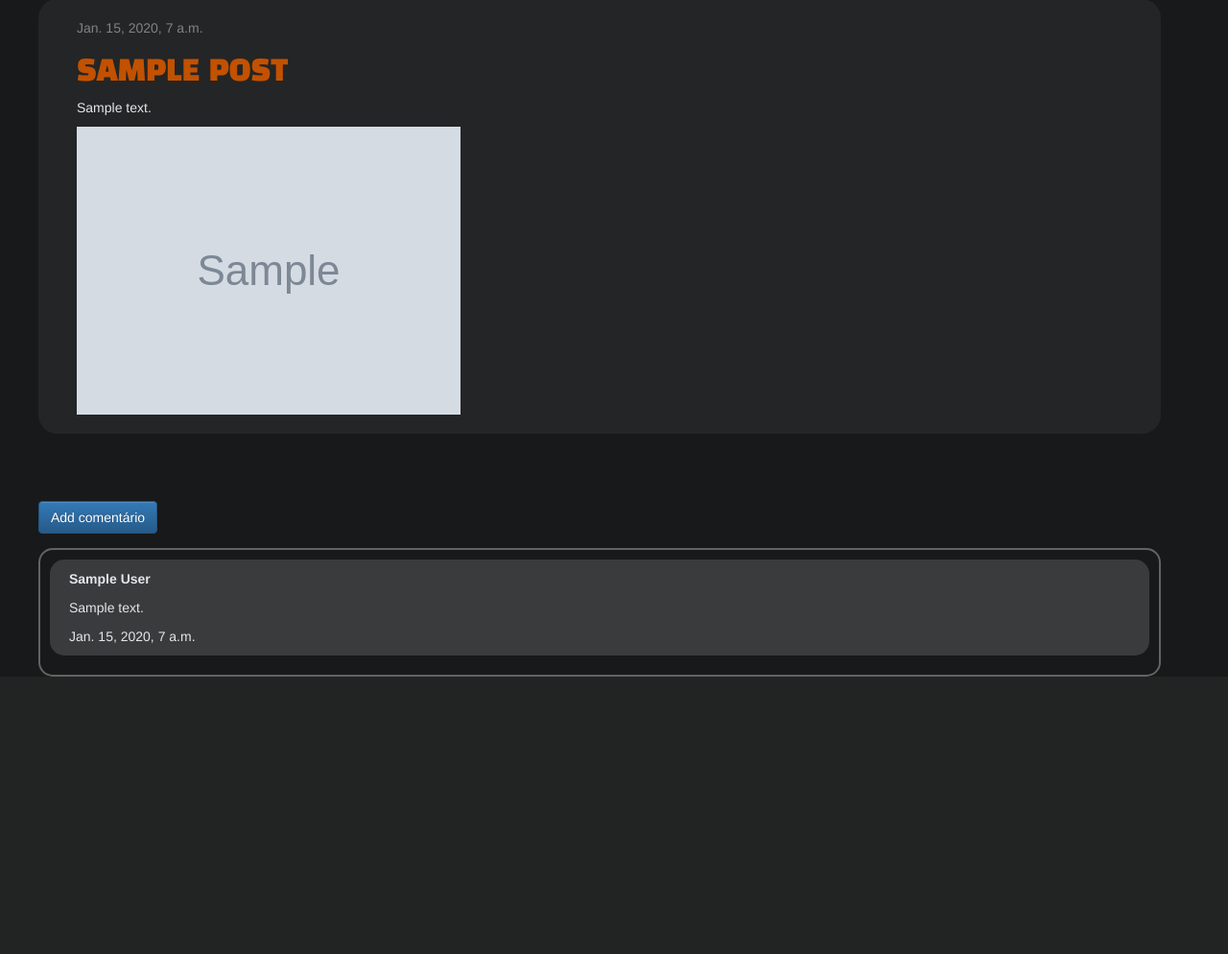
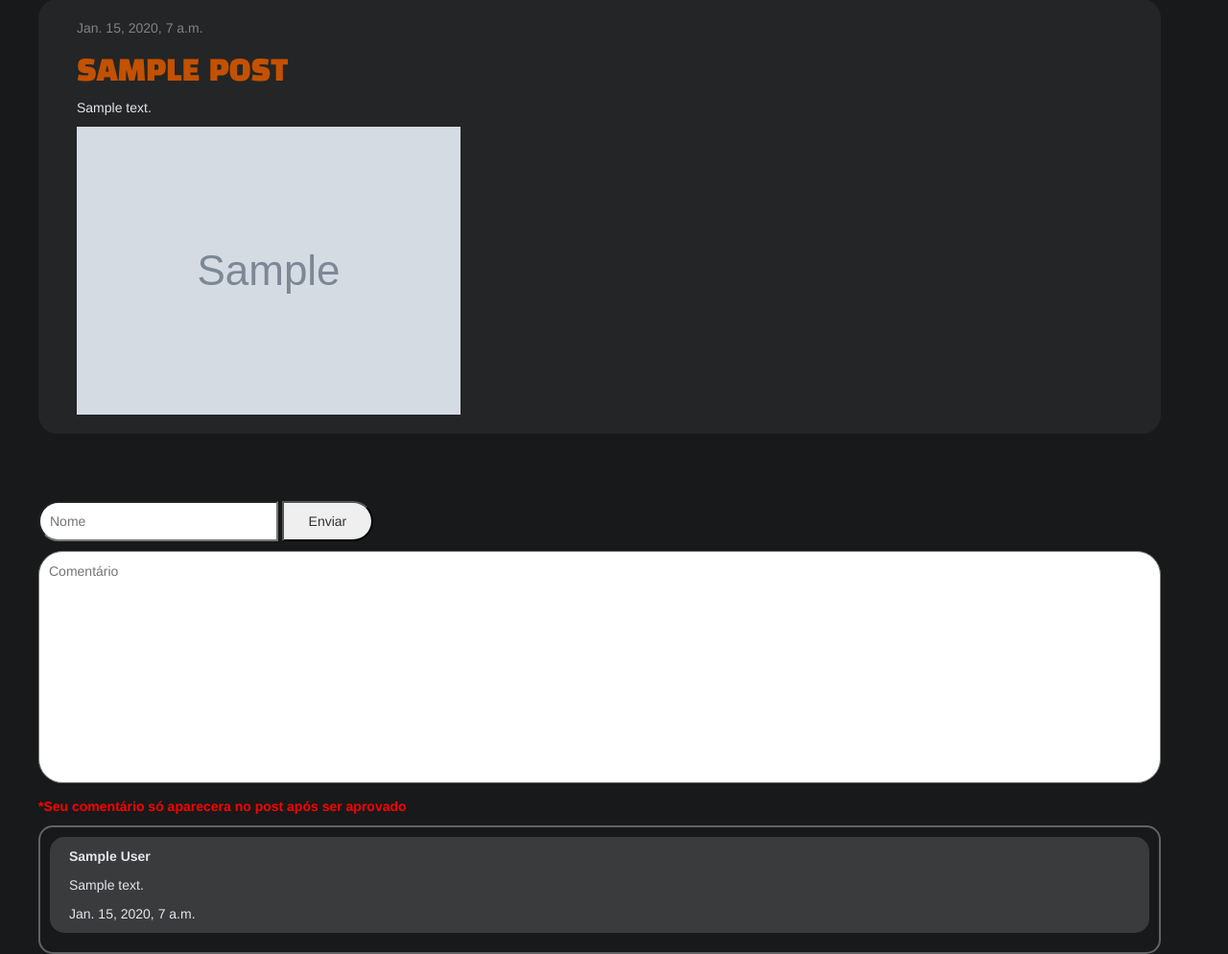
Before and after one commit to Italo-Carvalho/django-blog, a Django app: page /post/1/ in a window 1280 px wide. Shown: the part 175-1169 px from the top of the page at 96% size. Before the commit the page ends 880 px from the top, so only its background shows below. Run offline with Django 3.2, Linux system fonts and the light colour scheme; tables that the repository leaves empty hold one stand-in row (values such as "Sample post"); grey boxes marked "Sample" are stand-in pictures; some libraries are stand-ins or nearby versions.

Commit message:
comment in post

```diff
--- a/blog/templates/blog/post_detail.html
+++ b/blog/templates/blog/post_detail.html
@@ -24,8 +24,18 @@
 
 
 </div>
-<a class="btn btn-primary" style="margin-bottom:15px" href="{% url 'add_comment_to_post' pk=post.pk %}">Add comentário</a>
+    <form method="POST" class="post-form">{% csrf_token %}
+        <input type="text" name="author" maxlength="28" required="" id="id_author"style="width: 250px;" placeholder="Nome">
+        <button type="submit" id="coment-submit">Enviar</button>
+        <div>
+        <textarea name="text" cols="40" rows="10" required="" id="id_text" style="width: 100%;" placeholder="Comentário"></textarea>
+        </div>
+    </form>
+    {% if not user.is_authenticated %}
+    <p class="p-red">*Seu comentário só aparecera no post após ser aprovado</p>
+    {% endif %}
 <div class="comment-case">
+
 {% for comment in post.comments.all %}
     {% if user.is_authenticated or comment.approved_comment %}
     <div class="comment-detail">
--- a/blog/urls.py
+++ b/blog/urls.py
@@ -14,9 +14,7 @@ urlpatterns = [
     path("drafts/", views.post_draft_list, name="post_draft_list"),
     path("post/<pk>/publish/", views.post_publish, name="post_publish"),
     path("post/<pk>/remove/", views.post_remove, name="post_remove"),
-    path(
-        "post/<int:pk>/comment/", views.add_comment_to_post, name="add_comment_to_post"
-    ),
+    path("post/<int:pk>/comment/", views.post_detail, name="views.post_detail"),
     path("comment/<int:pk>/approve/", views.comment_approve, name="comment_approve"),
     path("comment/<int:pk>/remove/", views.comment_remove, name="comment_remove"),
 ]
--- a/blog/views.py
+++ b/blog/views.py
@@ -16,7 +16,16 @@ def post_list(request):
 
 def post_detail(request, pk):
     post = get_object_or_404(Post, pk=pk)
-    return render(request, "blog/post_detail.html", {"post": post})
+    if request.method == "POST":
+        form = CommentForm(request.POST)
+        if form.is_valid():
+            comment = form.save(commit=False)
+            comment.post = post
+            comment.save()
+            return redirect("post_detail", pk=post.pk)
+    else:
+        form = CommentForm()
+    return render(request, "blog/post_detail.html", {"post": post, "form": form})
 
 
 @login_required
@@ -81,20 +90,6 @@ def post_remove(request, pk):
     return redirect("post_list")
 
 
-def add_comment_to_post(request, pk):
-    post = get_object_or_404(Post, pk=pk)
-    if request.method == "POST":
-        form = CommentForm(request.POST)
-        if form.is_valid():
-            comment = form.save(commit=False)
-            comment.post = post
-            comment.save()
-            return redirect("post_detail", pk=post.pk)
-    else:
-        form = CommentForm()
-    return render(request, "blog/add_comment_to_post.html", {"form": form})
-
-
 @login_required
 def comment_approve(request, pk):
     comment = get_object_or_404(Comment, pk=pk)
```
Also changed, not shown: blog/templates/blog/add_comment_to_post.html (deleted, +0 -14 lines).
